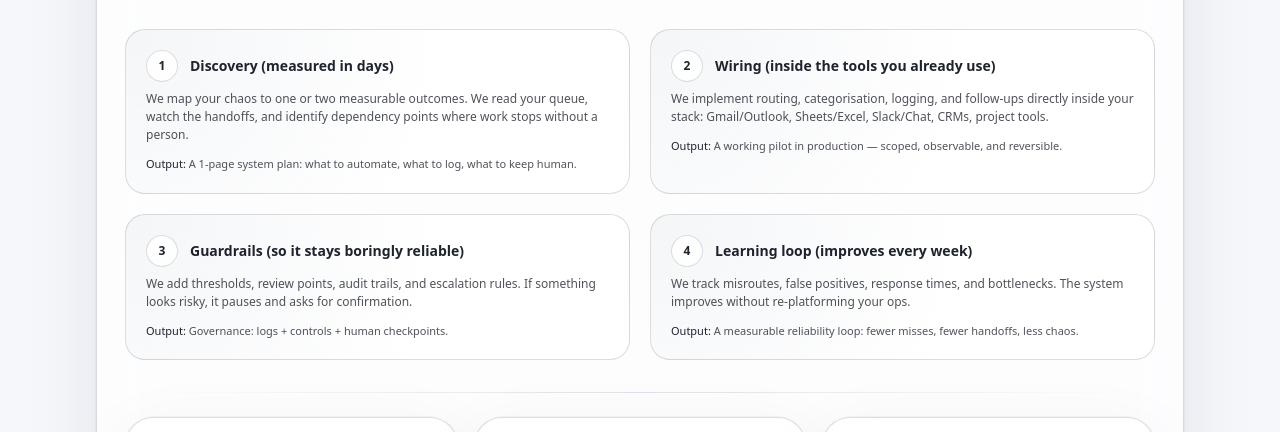
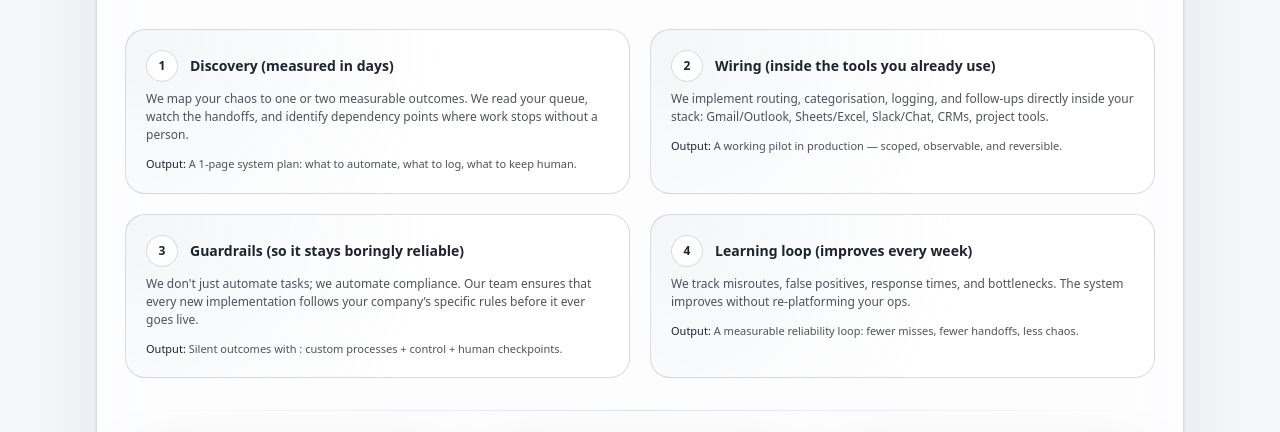
Before and after one commit to deeplyrootedin/TellNo1, a plain HTML site: page how-it-works.html in a window 1280 px wide. Shown: the part 291-723 px from the top of the page. Drawn offline with nearby package versions, Linux system fonts and the light colour scheme.

Commit message:
Update how-it-works.html

```diff
--- a/how-it-works.html
+++ b/how-it-works.html
@@ -117,8 +117,8 @@
                style="border-color: var(--border); background: var(--bg-elevated);">3</div>
           <div class="text-sm font-semibold" style="color: var(--text);">Guardrails (so it stays boringly reliable)</div>
         </div>
-        <p class="mt-2 text-[12px]" style="color: var(--muted);">We add thresholds, review points, audit trails, and escalation rules. If something looks risky, it pauses and asks for confirmation.</p>
-        <div class="mt-3 text-[11px]" style="color: var(--muted);"><span class="font-medium" style="color: var(--text);">Output:</span> Governance: logs + controls + human checkpoints.</div>
+        <p class="mt-2 text-[12px]" style="color: var(--muted);">We don't just automate tasks; we automate compliance. Our team ensures that every new implementation follows your company’s specific rules before it ever goes live.</p>
+        <div class="mt-3 text-[11px]" style="color: var(--muted);"><span class="font-medium" style="color: var(--text);">Output:</span> Silent outcomes with : custom processes + control + human checkpoints.</div>
       </div>
 <div class="field p-5">
         <div class="flex items-center gap-3">
```
